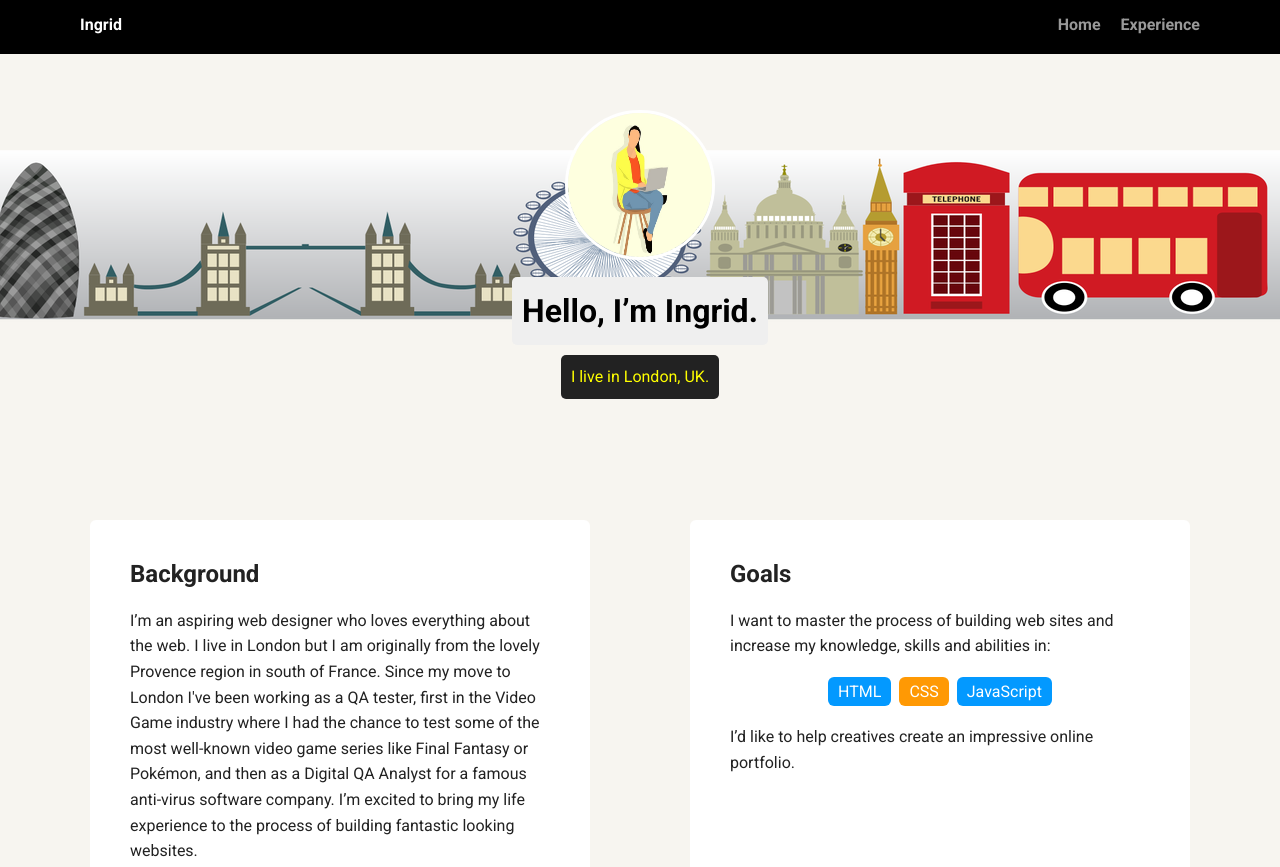
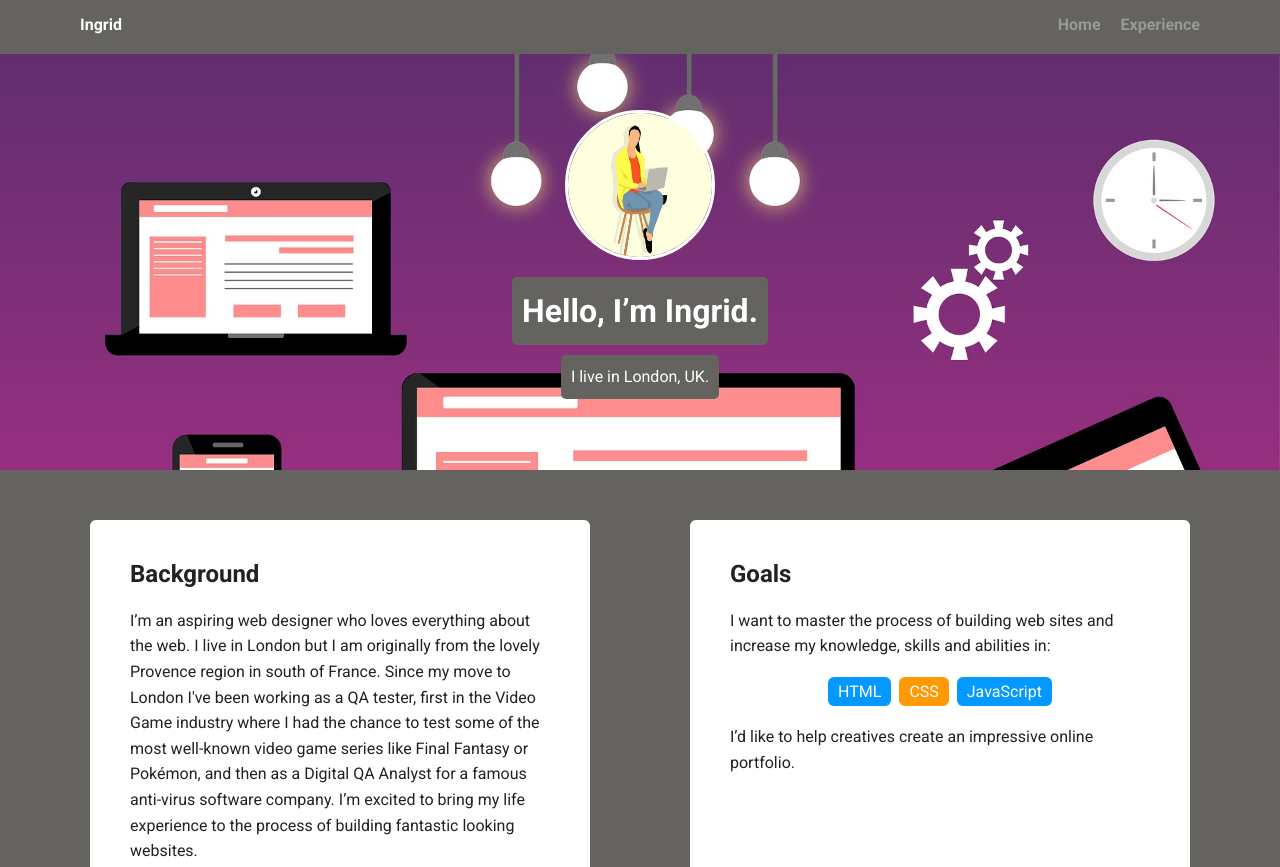
Before and after one commit to Ingridsim/portfolio_update_v1, a plain HTML site: page index.html in a window 1280 px wide. Shown: the top 867 px of the page. Drawn offline with Linux system fonts and the light colour scheme; a web font is replaced by a local one.

Commit message:
changing background colour

```diff
--- a/styles.css
+++ b/styles.css
@@ -9,7 +9,8 @@ body {
   text-align: center;
   font-family: 'Roboto', sans-serif;
   color: #222;
-  background: #f7f5f0;
+  background: #646360;
+
 }
 /* Link Styles */
 
@@ -25,7 +26,7 @@ a:hover {
 
 .main-nav {
   width: 100%;
-  background: black;
+  background: #646360;
   min-height: 30px;
   padding: 10px;
   position: fixed;
@@ -52,12 +53,12 @@ a:hover {
   transition: all .5s;
 }
 .nav a:hover {
-  color: white
+  color: #E0838A
 }
 
 header {
   text-align: center;
-  background: url('images/london.png') no-repeat top center ;
+  background: url('images/background.jpg') no-repeat top center ;
   background-size: cover;
   overflow: hidden;
   padding-top: 60px;
@@ -77,16 +78,17 @@ header .profile-image:hover {
   transform: scale(1.2) rotate(5deg);
 }
 .tag {
-  background-color: #efefef;
-  color: black;
+  background: #646360;
+  color: white;
   padding: 10px;
   border-radius: 5px;
   display: table;
   margin: 10px auto;
 }
 .location {
-  background-color: #222;
-  color: yellow;
+  background: #646360;
+
+  color: white;
 }
 .card {
   margin: 30px;
```
Also changed, not shown: images/background.jpg (added).
